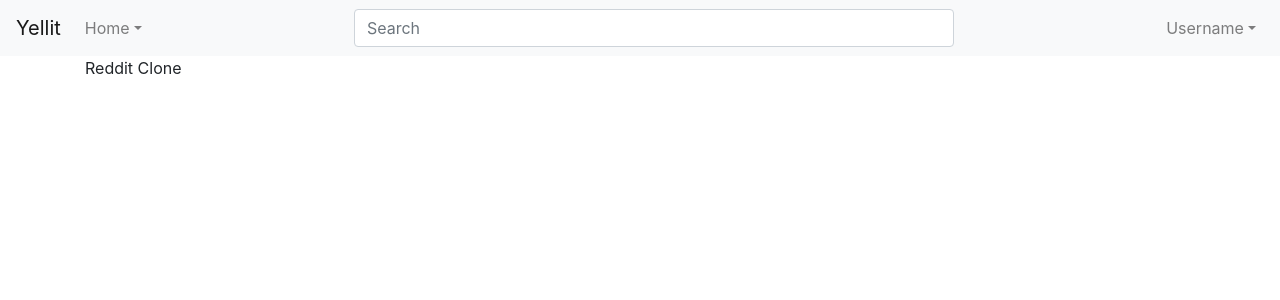
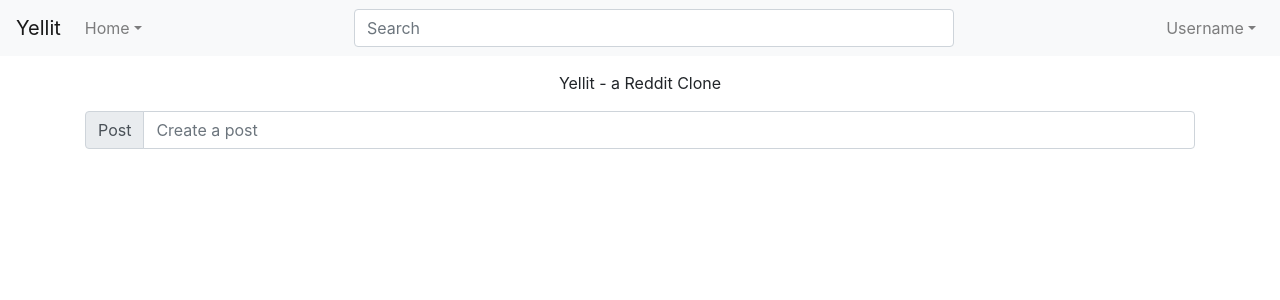
Before and after one commit to Dev-Steven/reddit-clone, a React (Create React App) app: page / in a window 1280 px wide. Shown: the top 300 px of the page. Built offline with nearby package versions, Linux system fonts and the light colour scheme.

Commit message:
PostCreate.js component

```diff
--- a/src/components/App.js
+++ b/src/components/App.js
@@ -1,5 +1,6 @@
 import React from 'react';
 import Navbar from './navbar/Navbar';
+import Home from './home/Home';
 
 import 'bootstrap/dist/css/bootstrap.min.css';
 import 'bootstrap/dist/js/bootstrap.js';
@@ -8,7 +9,9 @@ const App = () => {
 	return (
 		<div>
 			<Navbar />
-			<div className='container'>Reddit Clone</div>
+			<div className='container'>
+				<Home />
+			</div>
 		</div>
 	);
 };
--- /dev/null
+++ b/src/components/home/Home.js
@@ -0,0 +1,15 @@
+import React from 'react';
+import PostCreate from '../posts/PostCreate';
+
+import './Home.scss';
+
+const Home = () => {
+	return (
+		<div className='home text-center'>
+			Yellit - a Reddit Clone
+			<PostCreate />
+		</div>
+	);
+};
+
+export default Home;
--- /dev/null
+++ b/src/components/home/Home.scss
@@ -0,0 +1,3 @@
+.home {
+	margin: 15px 0;
+}
--- /dev/null
+++ b/src/components/posts/PostCreate.js
@@ -0,0 +1,22 @@
+import React from 'react';
+
+const PostCreate = () => {
+	return (
+		<div className='input-group my-3 mb-3'>
+			<div className='input-group-prepend'>
+				<span className='input-group-text' id='basic-addon1'>
+					Post
+				</span>
+			</div>
+			<input
+				type='text'
+				className='form-control'
+				placeholder='Create a post'
+				aria-label='Username'
+				aria-describedby='basic-addon1'
+			/>
+		</div>
+	);
+};
+
+export default PostCreate;
```
